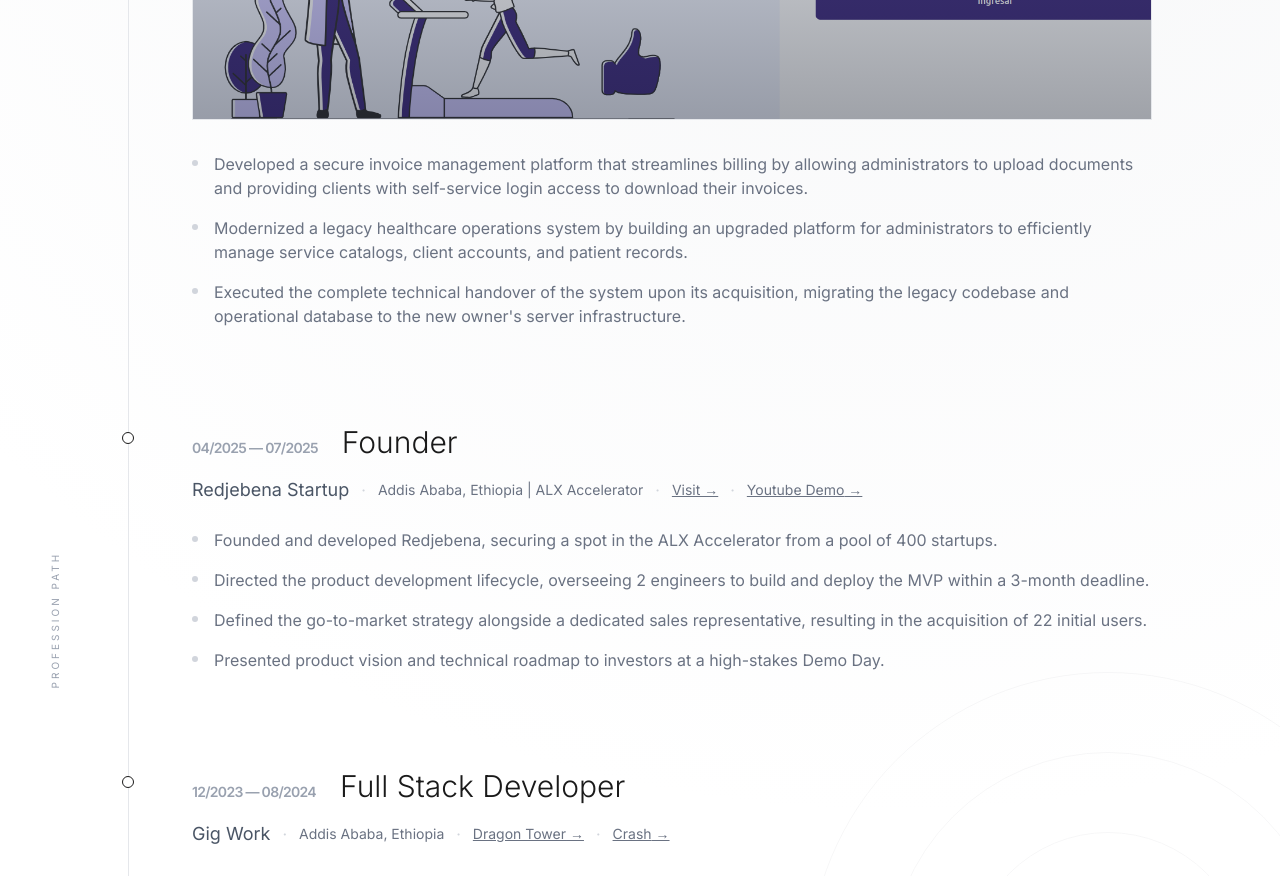
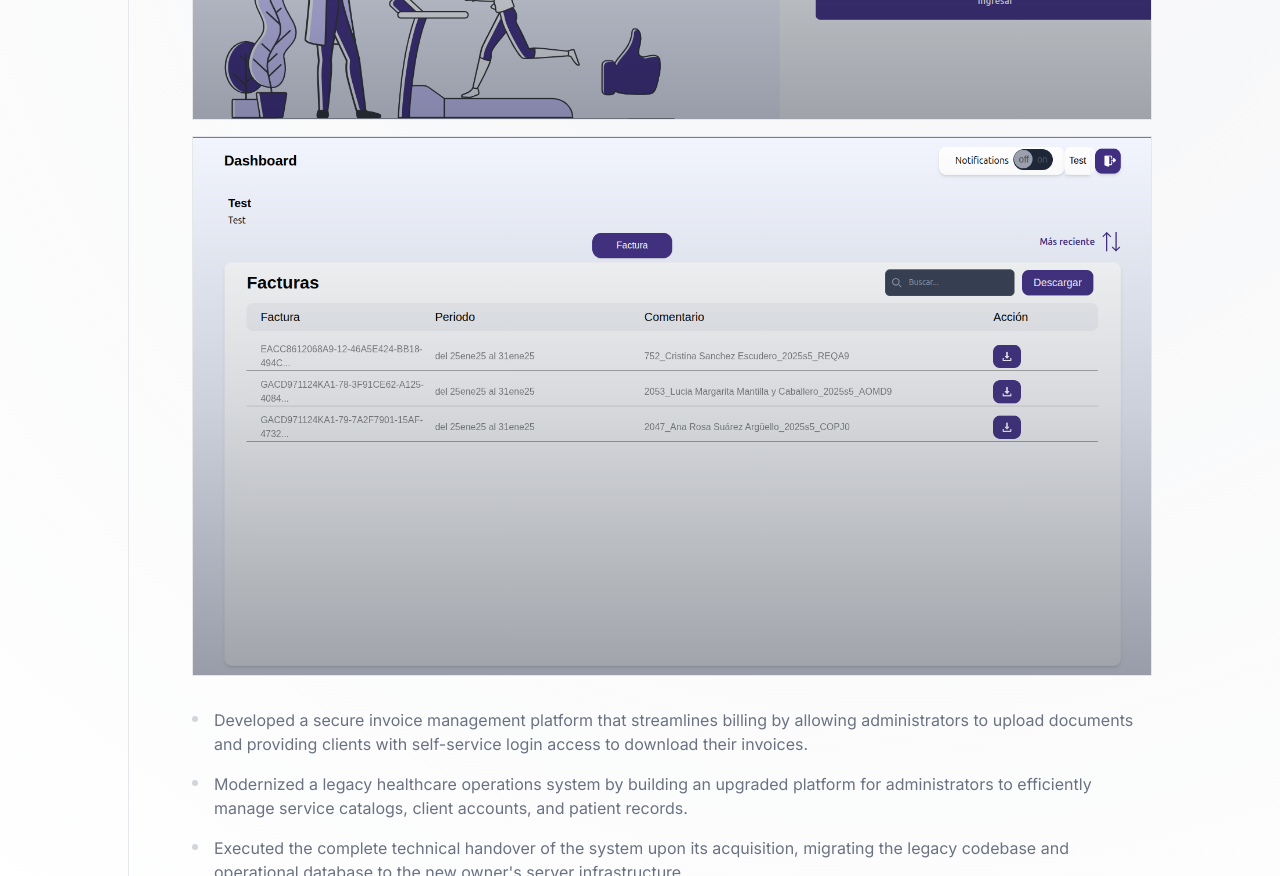
Before and after one commit to Haile-08/MainPortfolio, a React (Vite) app: page / in a window 1280 px wide. Shown: the part 3720-4596 px from the top of the page. Built offline with nearby package versions, Linux system fonts and the light colour scheme.

Commit message:
feat: add more image

```diff
--- a/src/components/Experience.tsx
+++ b/src/components/Experience.tsx
@@ -3,6 +3,7 @@ import { motion } from 'framer-motion';
 import resumeFile from '../assets/resume.pdf';
 import carecentralScreen from '../assets/carecentral.png';
 import atendScreen from '../assets/clients.png';
+import client1Image from '../assets/client1.png';
 
 interface ExperienceEntry {
   period: string;
@@ -13,6 +14,7 @@ interface ExperienceEntry {
   links?: { label: string; url: string }[];
   bullets: string[];
   banner?: string;
+  extraBanners?: { src: string; alt: string }[];
 }
 
 const experiences: ExperienceEntry[] = [
@@ -45,6 +47,7 @@ const experiences: ExperienceEntry[] = [
       'Executed the complete technical handover of the system upon its acquisition, migrating the legacy codebase and operational database to the new owner\'s server infrastructure.',
     ],
     banner: atendScreen,
+    extraBanners: [{ src: client1Image, alt: 'Client 1' }],
   },
   {
     period: '04/2025 — 07/2025',
@@ -203,10 +206,23 @@ export default function Experience() {
               </div>
 
               {/* Banner */}
-              {exp.banner && (
-                <div className="relative overflow-hidden mb-8 aspect-video border border-gray-200 bg-white">
-                  <img src={exp.banner} alt={`${exp.company} screen`} className="h-full w-full object-cover" />
-                  <div className="absolute inset-0 bg-gradient-to-t from-gray-900/40 via-gray-700/20 to-transparent" />
+              {(exp.banner || exp.extraBanners?.length) && (
+                <div className="mb-8 space-y-4">
+                  {exp.banner && (
+                    <div className="relative overflow-hidden aspect-video border border-gray-200 bg-white">
+                      <img src={exp.banner} alt={`${exp.company} screen`} className="h-full w-full object-cover" />
+                      <div className="absolute inset-0 bg-gradient-to-t from-gray-900/40 via-gray-700/20 to-transparent" />
+                    </div>
+                  )}
+                  {exp.extraBanners?.map((banner, idx) => (
+                    <div
+                      key={idx}
+                      className="relative overflow-hidden aspect-video border border-gray-200 bg-white"
+                    >
+                      <img src={banner.src} alt={banner.alt} className="h-full w-full object-cover" />
+                      <div className="absolute inset-0 bg-gradient-to-t from-gray-900/40 via-gray-700/20 to-transparent" />
+                    </div>
+                  ))}
                 </div>
               )}
 
```
Also changed, not shown: src/assets/client1.png (added).
